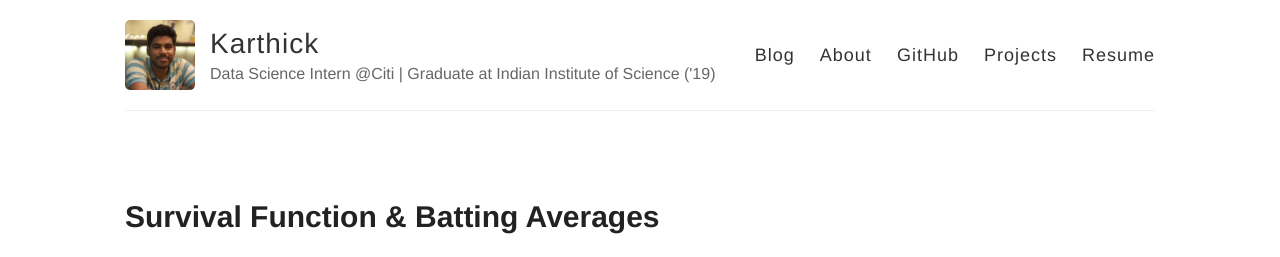
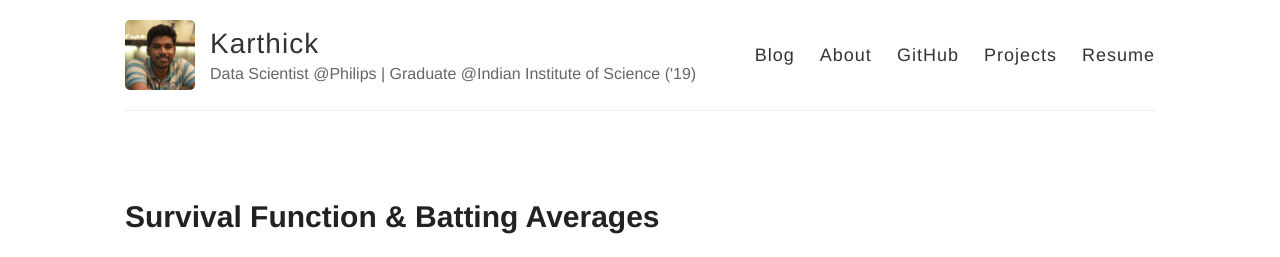
Before and after one commit to SR1608/karthickrajas.github.io, a Jekyll site: the page built from index.html, in a window 1280 px wide and 900 px high. Shown: the top 257 px of the window. Built offline with Jekyll 4.4.1, drawn with Linux system fonts in a browser that asks for light colours.

Commit message:
update professional status

```diff
--- a/_config.yml
+++ b/_config.yml
@@ -6,7 +6,7 @@
 name: Karthick
 
 # Short bio or description (displayed in the header)
-description: Data Science Intern @Citi | Graduate at Indian Institute of Science ('19)
+description: Data Scientist @Philips | Graduate @Indian Institute of Science ('19)
 # URL of your avatar or profile pic (you could use your GitHub profile pic)
 avatar: "/images/karthick.jpg"
 #
```
